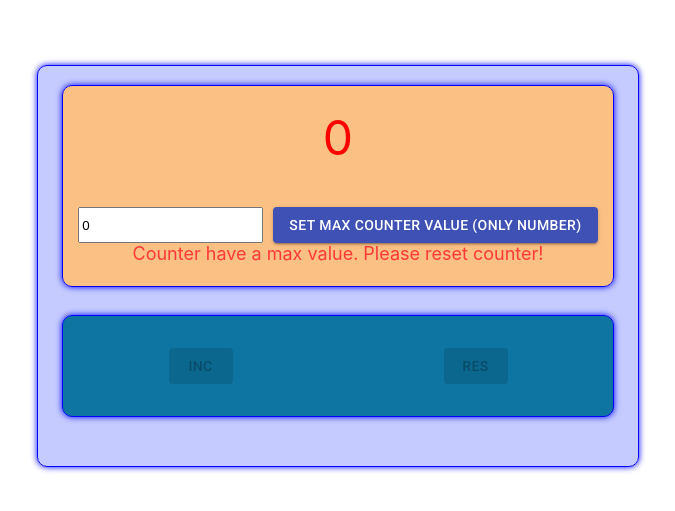
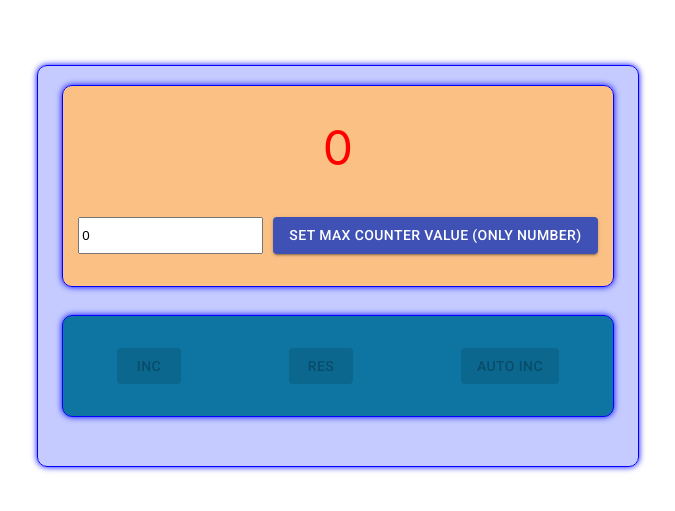
Before and after one commit to Kysapka/Counter-on-React, a React (Create React App) app: page / in a window 1280 px wide. Shown: the part 115-626 px from the top of the page, without its empty margins (302-977 px from the left). Built offline with nearby package versions, Linux system fonts and the light colour scheme.

Commit message:
AutoCounter and pause add + Bug fix

```diff
--- a/package.json
+++ b/package.json
@@ -3,6 +3,7 @@
   "version": "0.1.0",
   "private": true,
   "dependencies": {
+    "@material-ui/core": "^4.12.3",
     "@testing-library/jest-dom": "^5.11.4",
     "@testing-library/react": "^11.1.0",
     "@testing-library/user-event": "^12.1.10",
--- /dev/null
+++ b/src/AutoCounter.module.css
@@ -0,0 +1,7 @@
+.autoInc {
+    background: darkgray;
+    width: 100px;
+    height: 50px;
+    border: solid 1px red;
+
+}
--- /dev/null
+++ b/src/AutoCounter.tsx
@@ -0,0 +1,22 @@
+import React, {useState} from 'react'
+import s from "./AutoCounter.module.css"
+import {UniversalButton} from "./Components/UniversalButton";
+
+type  AutoCounterProps = {
+    callback: () => void
+    isDisabled: boolean
+    isAuto: boolean
+}
+
+export const AutoCounter = (props: AutoCounterProps) => {
+    let title = props.isAuto ? "Pause" : "Auto Inc"
+    return (
+        <div className={"s.AutoCounter"}>
+            <UniversalButton
+                title={title}
+                Color={'primary'}
+                isDisabled={props.isDisabled}
+                callback={props.callback}  />
+        </div>
+    )
+}
--- a/src/Components/ControlPanel/ControlPanel.tsx
+++ b/src/Components/ControlPanel/ControlPanel.tsx
@@ -2,26 +2,43 @@ import React from "react";
 import s from './ControlPanel.module.css'
 
 import {UniversalButton} from "../UniversalButton";
+import {AutoCounter} from "../../AutoCounter";
 
 
 export type ControlPanelPropsType = {
     IncrementCountHandler: () => void
+    autoIncrementCountHandler: () => void
     ResetCountHandler: () => void
     isIncButtonDisable: boolean
     isResetButtonDisable: boolean
+    isAutoIncButtonDisable: boolean
+    isAuto: boolean
 }
 
 export const ControlPanel: React.FC<ControlPanelPropsType> = ({
                                                                   IncrementCountHandler,
+                                                                  autoIncrementCountHandler,
                                                                   ResetCountHandler,
                                                                   isIncButtonDisable,
                                                                   isResetButtonDisable,
+                                                                  isAutoIncButtonDisable,
                                                                   ...props
                                                               }) => {
 
     return <div className={s.controlPanel}>
+        <UniversalButton title={"INC"}
+                         Color={"primary"}
+                         isDisabled={isIncButtonDisable}
+                         callback={IncrementCountHandler}/>
 
-        <UniversalButton title={"INC"} Color={"primary"} isDisabled={isIncButtonDisable} callback={IncrementCountHandler}/>
-        <UniversalButton title={"RES"} Color={"secondary"} isDisabled={isResetButtonDisable} callback={ResetCountHandler}/>
+        <UniversalButton title={"RES"}
+                         Color={"secondary"}
+                         isDisabled={isResetButtonDisable}
+                         callback={ResetCountHandler}/>
+
+        <AutoCounter callback={autoIncrementCountHandler}
+                     isDisabled={isAutoIncButtonDisable}
+                     isAuto={props.isAuto}/>
+
     </div>
 }
--- a/src/Components/Counter.tsx
+++ b/src/Components/Counter.tsx
@@ -1,17 +1,12 @@
-import React, {Dispatch, MouseEventHandler, SetStateAction, useState} from 'react';
+import React, {Dispatch, MouseEventHandler, SetStateAction, useEffect, useState} from 'react';
 import s from './Counter.module.css'
 import {CounterTablo} from "./CounterTablo/CounterTablo";
 import {ControlPanel} from "./ControlPanel/ControlPanel";
 
 export const Counter = () => {
-
     const IncrementCountHandler = () => {
         let actualValue = count + 1;
         setCount(actualValue);
-    }
-
-    const ResetCountHandler = () => {
-        setCount(0);
     }
 
     const setMaxCounterValueHandler = (currentValue: number) => {
@@ -23,22 +18,54 @@ export const Counter = () => {
     let [maxValue, setMaxValue] = useState(0)
     let [count, setCount] = useState<number>(startValue)
 
-    let isIncButtonDisable = count === maxValue
+    let [timerId, setTimerId] = useState<any>(null)
+
+    let [isAuto, setIsAuto] = useState(false)
+
+    useEffect(() => {
+        isAuto && setTimerId(setTimeout(() => {
+                if (count < maxValue ) {
+                    setCount(count + 1);
+                }
+            }, 1000))
+
+    },[count, isAuto]);
+
+    const autoIncrementCountHandler = () => {
+        timerId && clearTimeout(timerId)
+        setIsAuto(!isAuto)
+    }
+
+    let isIncButtonDisable = (count === maxValue) || isAuto
+    let isAutoIncButtonDisable = count === maxValue
     let isResetButtonDisable = count === startValue
+    let isWarringMessage = count === maxValue
+
+    const ResetCountHandler = () => {
+        timerId && clearTimeout(timerId)
+        setMaxValue(0)
+        setCount(0);
+        setIsAuto(false)
+    }
 
     return (
         <div className={s.wrapper}>
             <div className={s.counter}></div>
 
             <CounterTablo count={count}
+                          maxValue={maxValue}
                           isResetButtonDisable={isResetButtonDisable}
                           isIncButtonDisable={isIncButtonDisable}
+                          isWarringMessage={isWarringMessage}
                           setMaxValue={setMaxCounterValueHandler}/>
 
             <ControlPanel IncrementCountHandler={IncrementCountHandler}
+                          autoIncrementCountHandler={autoIncrementCountHandler}
                           ResetCountHandler={ResetCountHandler}
                           isIncButtonDisable={isIncButtonDisable}
-                          isResetButtonDisable={isResetButtonDisable}/>
+                          isResetButtonDisable={isResetButtonDisable}
+                          isAutoIncButtonDisable={isAutoIncButtonDisable}
+                          isAuto={isAuto}/>
         </div>
     )
 }
--- a/src/Components/CounterTablo/CounterTablo.tsx
+++ b/src/Components/CounterTablo/CounterTablo.tsx
@@ -2,31 +2,30 @@ import React, {Dispatch, SetStateAction} from 'react';
 import s from './CounterTablo.module.css'
 import {InputBlockInitializeted} from "../InputBlockInitializeted";
 
-type CounterTabloprops = {
+type CounterTabloProps = {
     count: number,
     isIncButtonDisable: boolean,
     isResetButtonDisable: boolean
+    isWarringMessage: boolean
+    maxValue: number
     setMaxValue: (currentValue: number) => void
 }
 
-export const CounterTablo: React.FC<CounterTabloprops> = ({count, isIncButtonDisable, isResetButtonDisable, setMaxValue, ...props}) => {
+export const CounterTablo: React.FC<CounterTabloProps> = ({count, maxValue, isIncButtonDisable, isResetButtonDisable, isWarringMessage, setMaxValue, ...props}) => {
     const errorMessage = 'Counter have a max value. Please reset counter!'
-    const errorClass = isIncButtonDisable ? s.errorClass : ''
+    const errorClass = isWarringMessage ? s.errorClass : ''
     const CounterTableClasses = `${s.infoTablo} ${errorClass}`
     return (
-
             <div className={CounterTableClasses}>
                 <div>
                     {count}
                 </div>
                 <div>
-                    {isResetButtonDisable && isIncButtonDisable && <InputBlockInitializeted isDisabled={false} callback={setMaxValue}/>}
+                    {maxValue === 0 && <InputBlockInitializeted isDisabled={false} callback={setMaxValue}/>}
                 </div>
                 <div className={s.errorMessage}>
-                    {isIncButtonDisable && errorMessage}
+                    {count !==0 && isWarringMessage && errorMessage}
                 </div>
             </div>
-
-
     )
 }
--- a/src/Components/InputBlockInitializeted.tsx
+++ b/src/Components/InputBlockInitializeted.tsx
@@ -19,7 +19,6 @@ export const InputBlockInitializeted:React.FC<InputBlockInitializetedProps> = ({
 
     const setInputMaxCurrentValueHandler = (event: ChangeEvent<HTMLInputElement>) => {
         setcurrentValueOfMaxCounter(Number(event.currentTarget.value));
-        console.log(event.currentTarget.value)
     }
 
     return (<div style={styleInputBlock}>
@@ -31,7 +30,6 @@ export const InputBlockInitializeted:React.FC<InputBlockInitializetedProps> = ({
                              Color={"primary"}
                              callback={() => callback(currentValueOfMaxCounter)}
                              isDisabled={isDisabled}
-
             />
           </div>)
 
--- a/src/Components/UniversalButton.tsx
+++ b/src/Components/UniversalButton.tsx
@@ -1,16 +1,14 @@
 import React from 'react';
 import {Button} from "@material-ui/core";
-import s from './ControlPanel/ControlPanel.module.css'
 
 type UniversalButtonPropsType = {
-    title: string,
-    Color: "primary" | "secondary",
-    callback: () => void,
-    isDisabled: boolean,
+    title: string
+    Color: "primary" | "secondary"
+    callback: () => void
+    isDisabled: boolean
 }
 
 export const UniversalButton:React.FC<UniversalButtonPropsType> = ({title,Color,callback, isDisabled, ...props}) => {
-let myColor = "secondary"
     return (<>
         <Button
                 color={Color}
--- a/src/index.tsx
+++ b/src/index.tsx
@@ -3,6 +3,8 @@ import ReactDOM from 'react-dom';
 import './index.css';
 import reportWebVitals from './reportWebVitals';
 import {Counter} from "./Components/Counter";
+import {AutoCounter} from "./AutoCounter";
+
 
 ReactDOM.render(
   <React.StrictMode>
```
Also changed, not shown: src/App.css (added), 2 other files (tests, documents, lock files or other folders). Lines whose indentation alone changed are shown as unchanged.
